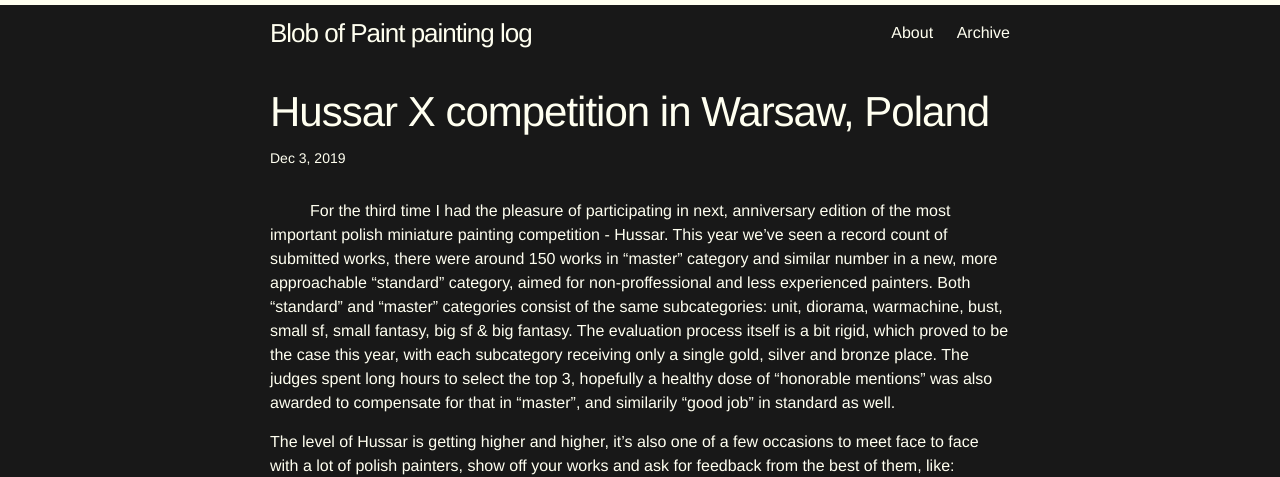
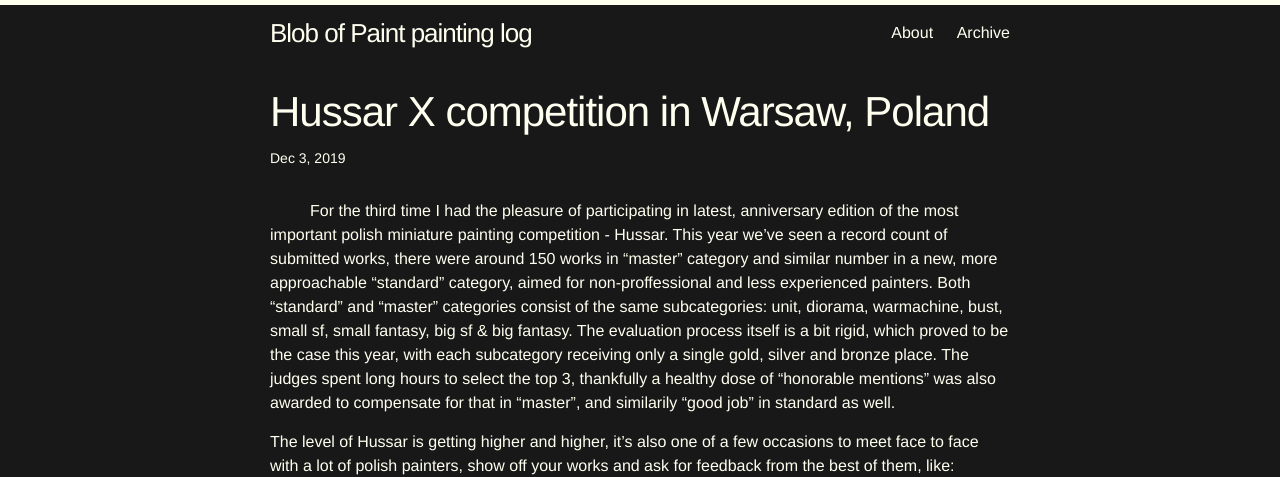
Before and after one commit to blobofpaint/blobofpaint.github.io, a Jekyll site: the page built from _posts/2019-12-03-hussar-x.markdown, in a window 1280 px wide and 900 px high. Shown: the top 477 px of the window. Built offline with Jekyll 4.4.1, drawn with Linux system fonts in a browser that asks for light colours; comment, search, counter and statistics services are not loaded.

Commit message:
Update 2019-12-03-hussar-x.markdown

```diff
--- a/_posts/2019-12-03-hussar-x.markdown
+++ b/_posts/2019-12-03-hussar-x.markdown
@@ -8,7 +8,7 @@
 ---
 
 &nbsp;&nbsp;&nbsp;&nbsp;&nbsp;&nbsp;&nbsp;&nbsp;
-For the third time I had the pleasure of participating in next, anniversary edition of the most important polish miniature painting competition - Hussar. This year we've seen a record count of submitted works, there were around 150 works in "master" category and similar number in a new, more approachable "standard" category, aimed for non-proffessional and less experienced painters. Both "standard" and "master" categories consist of the same subcategories: unit, diorama, warmachine, bust, small sf, small fantasy, big sf & big fantasy. The evaluation process itself is a bit rigid, which proved to be the case this year, with each subcategory receiving only a single gold, silver and bronze place. The judges spent long hours to select the top 3, hopefully a healthy dose of "honorable mentions" was also awarded to compensate for that in "master", and similarily "good job" in standard as well.
+For the third time I had the pleasure of participating in latest, anniversary edition of the most important polish miniature painting competition - Hussar. This year we've seen a record count of submitted works, there were around 150 works in "master" category and similar number in a new, more approachable "standard" category, aimed for non-proffessional and less experienced painters. Both "standard" and "master" categories consist of the same subcategories: unit, diorama, warmachine, bust, small sf, small fantasy, big sf & big fantasy. The evaluation process itself is a bit rigid, which proved to be the case this year, with each subcategory receiving only a single gold, silver and bronze place. The judges spent long hours to select the top 3, thankfully a healthy dose of "honorable mentions" was also awarded to compensate for that in "master", and similarily "good job" in standard as well.
 
 The level of Hussar is getting higher and higher, it's also one of a few occasions to meet face to face with a lot of polish painters, show off your works and ask for feedback from the best of them, like:
 * Krzysztof Kobaltczyk (Red Art)
```
